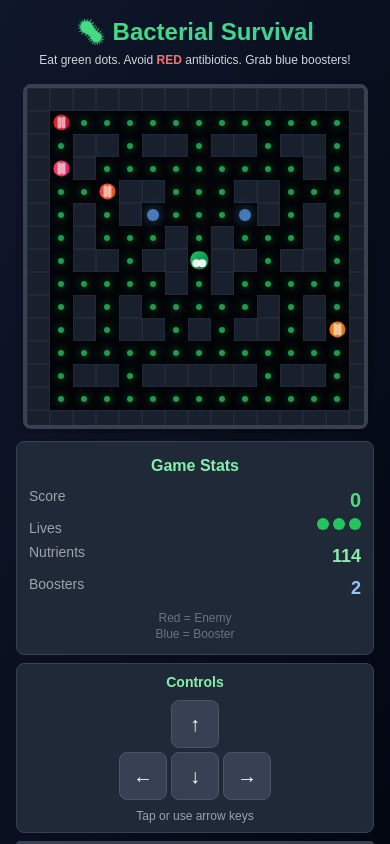
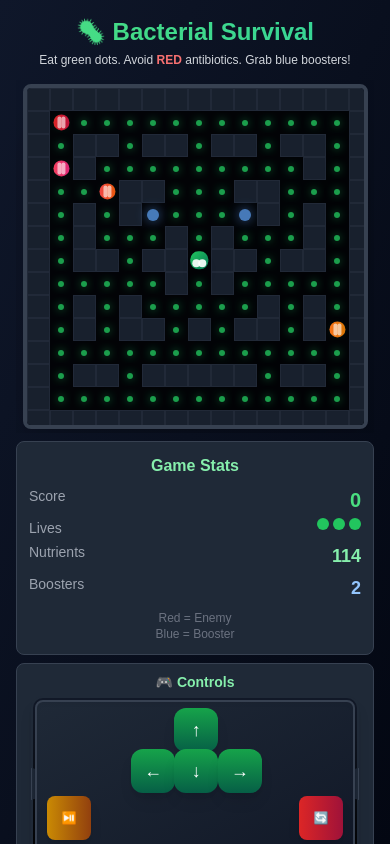
Before and after one commit to fidelismee/amr-pacman, a Next.js app: page / in a window 390 px wide. Built offline with nearby package versions, Linux system fonts and the light colour scheme.

Commit message:
feat: optimize game layout and touch controls for landscape mode on mobile PWA

```diff
--- a/app/components/TouchController.tsx
+++ b/app/components/TouchController.tsx
@@ -41,22 +41,19 @@ const TouchController = ({
     }`;
 
   return (
-    <div className="relative w-full max-w-xs md:max-w-sm mx-auto">
-      {/* Handheld console styling */}
-      <div className="absolute -inset-1.5 md:-inset-3 bg-gradient-to-b from-gray-900 to-black rounded-xl md:rounded-2xl border-2 md:border-3 border-gray-800 shadow-lg md:shadow-xl">
-        {/* Decorative elements */}
-        <div className="absolute -left-1 md:-left-1.5 top-1/2 -translate-y-1/2 w-3 md:w-6 h-12 md:h-20 bg-gradient-to-r from-gray-800 to-gray-900 rounded-r-lg border-l-2 border-gray-700"></div>
-        <div className="absolute -right-1 md:-right-1.5 top-1/2 -translate-y-1/2 w-3 md:w-6 h-12 md:h-20 bg-gradient-to-l from-gray-800 to-gray-900 rounded-l-lg border-r-2 border-gray-700"></div>
+    <div className="relative w-full max-w-xs md:max-w-sm mx-auto touch-controls-landscape">
+      {/* Handheld console styling - more compact for landscape */}
+      <div className="absolute -inset-1 md:-inset-2 bg-gradient-to-b from-gray-900 to-black rounded-xl md:rounded-2xl border-2 border-gray-800 shadow-lg">
+        {/* Decorative elements - smaller for compact mode */}
+        <div className="absolute -left-0.5 md:-left-1 top-1/2 -translate-y-1/2 w-2 md:w-4 h-8 md:h-16 bg-gradient-to-r from-gray-800 to-gray-900 rounded-r-lg border-l border-gray-700"></div>
+        <div className="absolute -right-0.5 md:-right-1 top-1/2 -translate-y-1/2 w-2 md:w-4 h-8 md:h-16 bg-gradient-to-l from-gray-800 to-gray-900 rounded-l-lg border-r border-gray-700"></div>
       </div>
 
-      {/* D-pad / Arrow controls */}
-      <div className="relative bg-gradient-to-br from-gray-800 to-gray-900 p-2 md:p-4 rounded-lg md:rounded-xl border-2 border-gray-700 shadow-inner">
+      {/* D-pad / Arrow controls - more compact */}
+      <div className="relative bg-gradient-to-br from-gray-800 to-gray-900 p-1.5 md:p-3 rounded-lg border-2 border-gray-700 shadow-inner">
 
-        {/* GRID LAYOUT UPDATE:
-           - Changed height to h-32/h-48 (rectangular aspect ratio)
-           - Changed to grid-rows-2 (Inverted T shape)
-        */}
-        <div className="grid grid-cols-3 grid-rows-2 gap-1 md:gap-2 w-36 h-24 md:w-48 md:h-36 mx-auto">
+        {/* Compact grid layout for landscape */}
+        <div className="grid grid-cols-3 grid-rows-2 gap-0.5 md:gap-1 w-32 h-20 md:w-40 md:h-28 mx-auto">
 
           {/* Row 1: Up Key (Centered) */}
           <div className="col-start-2 row-start-1">
@@ -67,7 +64,7 @@ const TouchController = ({
               className={getButtonStyles(disabled)}
               aria-label="Move Up"
             >
-              ↑
+              <span className="text-lg md:text-xl">↑</span>
             </button>
           </div>
 
@@ -80,7 +77,7 @@ const TouchController = ({
               className={getButtonStyles(disabled)}
               aria-label="Move Left"
             >
-              ←
+              <span className="text-lg md:text-xl">←</span>
             </button>
           </div>
 
@@ -92,7 +89,7 @@ const TouchController = ({
               className={getButtonStyles(disabled)}
               aria-label="Move Down"
             >
-              ↓
+              <span className="text-lg md:text-xl">↓</span>
             </button>
           </div>
 
@@ -104,44 +101,44 @@ const TouchController = ({
               className={getButtonStyles(disabled)}
               aria-label="Move Right"
             >
-              →
+              <span className="text-lg md:text-xl">→</span>
             </button>
           </div>
 
         </div>
 
-        {/* Action buttons */}
-        <div className="flex justify-between mt-3 md:mt-4 px-1 md:px-3">
+        {/* Action buttons - more compact */}
+        <div className="flex justify-between mt-2 md:mt-3 px-1">
           <button
             onTouchStart={(e) => { e.preventDefault(); onPauseToggle?.(); }}
             onMouseDown={(e) => { e.preventDefault(); onPauseToggle?.(); }}
             disabled={disabled}
-            className={`px-2 md:px-4 py-1 md:py-2 rounded-lg font-bold text-xs md:text-sm transition-all duration-150 active:scale-95 ${
+            className={`px-1.5 md:px-3 py-0.5 md:py-1 rounded-lg font-bold text-xs transition-all duration-150 active:scale-95 ${
               disabled
                 ? 'bg-gray-700/50 text-gray-500 cursor-not-allowed'
                 : 'bg-gradient-to-r from-yellow-600 to-amber-800 text-white hover:from-yellow-500 hover:to-amber-700 active:from-yellow-700 active:to-amber-900 shadow-lg'
             }`}
           >
-            ⏯️ <span className="hidden sm:inline">Pause</span>
+            ⏯️ <span className="hidden xs:inline text-xs">Pause</span>
           </button>
 
           <button
             onTouchStart={(e) => { e.preventDefault(); onRestart?.(); }}
             onMouseDown={(e) => { e.preventDefault(); onRestart?.(); }}
             disabled={disabled}
-            className={`px-2 md:px-4 py-1 md:py-2 rounded-lg font-bold text-xs md:text-sm transition-all duration-150 active:scale-95 ${
+            className={`px-1.5 md:px-3 py-0.5 md:py-1 rounded-lg font-bold text-xs transition-all duration-150 active:scale-95 ${
               disabled
                 ? 'bg-gray-700/50 text-gray-500 cursor-not-allowed'
                 : 'bg-gradient-to-r from-red-600 to-rose-800 text-white hover:from-red-500 hover:to-rose-700 active:from-red-700 active:to-rose-900 shadow-lg'
             }`}
           >
-            🔄 <span className="hidden sm:inline">Restart</span>
+            🔄 <span className="hidden xs:inline text-xs">Restart</span>
           </button>
         </div>
 
-        {/* Touch instructions */}
-        <div className="mt-2 md:mt-3 text-center text-xs text-gray-400">
-          <p>Tap buttons to move</p>
+        {/* Touch instructions - minimal */}
+        <div className="mt-1 md:mt-2 text-center text-[10px] md:text-xs text-gray-400">
+          <p>Tap to move</p>
         </div>
       </div>
     </div>
--- a/app/game/components/BacteriaGame.tsx
+++ b/app/game/components/BacteriaGame.tsx
@@ -4,6 +4,7 @@
 
 import { useState, useCallback, useRef, useEffect } from 'react';
 import { usePlatform, useShouldShowTouchControls, useShouldShowKeyboardInstructions } from '../../contexts/PlatformContext';
+import TouchController from '../../components/TouchController';
 
 // Types
 type Direction = 'up' | 'down' | 'left' | 'right';
@@ -82,9 +83,13 @@ const BacteriaGame = () => {
       const viewportWidth = window.innerWidth;
       const viewportHeight = window.innerHeight;
 
+      // Check if we're in landscape mode on mobile
+      const isLandscape = viewportWidth > viewportHeight && platform.isMobile;
+
       // Reserve space for UI elements (header, stats, controls, padding)
-      const reservedWidth = platform.isMobile ? 32 : 64; // padding
-      const reservedHeight = platform.isMobile ? 280 : 200; // header + footer + padding
+      // Use less reserved space for landscape mode to maximize game board
+      const reservedWidth = isLandscape ? 24 : (platform.isMobile ? 32 : 64); // padding
+      const reservedHeight = isLandscape ? 180 : (platform.isMobile ? 280 : 200); // header + footer + padding
 
       const availableWidth = viewportWidth - reservedWidth;
       const availableHeight = viewportHeight - reservedHeight;
@@ -96,8 +101,10 @@ const BacteriaGame = () => {
       // Use the smaller of the two to ensure board fits in viewport
       const newCellSize = Math.min(cellSizeByWidth, cellSizeByHeight);
 
-      // Set cell size with min/max constraints
-      setResponsiveCellSize(Math.max(16, Math.min(newCellSize, 32)));
+      // Set cell size with min/max constraints - allow larger cells in landscape
+      const minSize = isLandscape ? 18 : 16;
+      const maxSize = isLandscape ? 36 : 32;
+      setResponsiveCellSize(Math.max(minSize, Math.min(newCellSize, maxSize)));
     };
 
     updateCellSize();
@@ -419,8 +426,8 @@ const BacteriaGame = () => {
   const antibioticOffset = (responsiveCellSize - antibioticSize) / 2;
 
   return (
-    <div className="min-h-dvh max-h-dvh bg-gradient-to-br from-slate-900 to-gray-950 text-white touch-none overflow-hidden flex flex-col">
-      <div className="w-full max-w-6xl mx-auto flex-1 flex flex-col overflow-y-auto overflow-x-hidden safe-area-padding p-2 md:p-4">
+    <div className="min-h-dvh max-h-dvh bg-gradient-to-br from-slate-900 to-gray-950 text-white touch-none overflow-hidden flex flex-col game-landscape-optimized">
+      <div className="w-full max-w-6xl mx-auto flex-1 flex flex-col overflow-y-auto overflow-x-hidden safe-area-padding p-2 md:p-4 full-width-landscape">
         {/* Portrait mode warning for mobile PWA */}
         {isPortrait && platform.isPWA && (
           <div className="mb-2 p-3 bg-yellow-900/50 border border-yellow-700 rounded-lg text-center">
@@ -570,7 +577,7 @@ const BacteriaGame = () => {
           {/* Right Column: Stats and Controls */}
           <div className="md:w-72 w-full space-y-2 md:space-y-4">
             {/* Stats Panel */}
-            <div className="bg-gray-800 p-3 rounded-lg border border-gray-700">
+            <div className="bg-gray-800 p-3 rounded-lg border border-gray-700 game-stats-compact">
               <h3 className="text-base font-bold mb-2 text-green-300 text-center">Game Stats</h3>
               <div className="flex justify-between mb-1">
                 <span className="text-gray-400 text-sm">Score</span>
@@ -599,69 +606,22 @@ const BacteriaGame = () => {
 
             {/* Platform-specific controls */}
             {showTouchControls ? (
-              <div className="bg-gray-800 p-2 md:p-3 rounded-lg border border-gray-700">
+              <div className="bg-gray-800 p-2 md:p-3 rounded-lg border border-gray-700 touch-controls-landscape">
                 <h3 className="text-sm md:text-base font-bold mb-2 text-green-300 text-center">
-                  {platform.isPWA ? 'Touch Controls' : 'Controls'}
+                  {platform.isPWA ? '🎮 Gaming Console Controls' : '🎮 Controls'}
                 </h3>
 
-                <div className="flex flex-col items-center">
-                  {/* Up arrow */}
-                  <div className="mb-1">
-                    <button
-                      onClick={() => nextDirectionRef.current = 'up'}
-                      onTouchStart={(e) => {
-                        e.preventDefault();
-                        nextDirectionRef.current = 'up';
-                      }}
-                      className="w-12 h-12 md:w-14 md:h-14 flex items-center justify-center bg-gray-700 active:bg-gray-500 rounded-lg border border-gray-600 transition-colors touch-manipulation"
-                      style={{ touchAction: 'manipulation' }}
-                    >
-                      <div className="text-xl md:text-2xl pointer-events-none">↑</div>
-                    </button>
-                  </div>
+                <TouchController
+                  onDirectionChange={(direction) => {
+                    nextDirectionRef.current = direction;
+                  }}
+                  onPauseToggle={() => setIsRunning(prev => !prev)}
+                  onRestart={initializeGame}
+                  disabled={!gameActive}
+                />
 
-                  {/* Middle row: Left, Down, Right */}
-                  <div className="flex items-center gap-1 md:gap-2">
-                    <button
-                      onClick={() => nextDirectionRef.current = 'left'}
-                      onTouchStart={(e) => {
-                        e.preventDefault();
-                        nextDirectionRef.current = 'left';
-                      }}
-                      className="w-12 h-12 md:w-14 md:h-14 flex items-center justify-center bg-gray-700 active:bg-gray-500 rounded-lg border border-gray-600 transition-colors touch-manipulation"
-                      style={{ touchAction: 'manipulation' }}
-                    >
-                      <div className="text-xl md:text-2xl pointer-events-none">←</div>
-                    </button>
-
-                    <button
-                      onClick={() => nextDirectionRef.current = 'down'}
-                      onTouchStart={(e) => {
-                        e.preventDefault();
-                        nextDirectionRef.current = 'down';
-                      }}
-                      className="w-12 h-12 md:w-14 md:h-14 flex items-center justify-center bg-gray-700 active:bg-gray-500 rounded-lg border border-gray-600 transition-colors touch-manipulation"
-                      style={{ touchAction: 'manipulation' }}
-                    >
-                      <div className="text-xl md:text-2xl pointer-events-none">↓</div>
-                    </button>
-
-                    <button
-                      onClick={() => nextDirectionRef.current = 'right'}
-                      onTouchStart={(e) => {
-                        e.preventDefault();
-                        nextDirectionRef.current = 'right';
-                      }}
-                      className="w-12 h-12 md:w-14 md:h-14 flex items-center justify-center bg-gray-700 active:bg-gray-500 rounded-lg border border-gray-600 transition-colors touch-manipulation"
-                      style={{ touchAction: 'manipulation' }}
-                    >
-                      <div className="text-xl md:text-2xl pointer-events-none">→</div>
-                    </button>
-                  </div>
-
-                  <div className="mt-2 text-xs text-gray-400 text-center">
-                    <p className="text-xs">{platform.isPWA ? 'Tap to move' : 'Tap or use arrow keys'}</p>
-                  </div>
+                <div className="mt-2 text-xs text-gray-400 text-center">
+                  <p className="text-xs">{platform.isPWA ? 'Tap to move • Gaming console vibe' : 'Tap or use arrow keys'}</p>
                 </div>
               </div>
             ) : (
```
Also changed, not shown: app/globals.css (+71 -9 lines).
